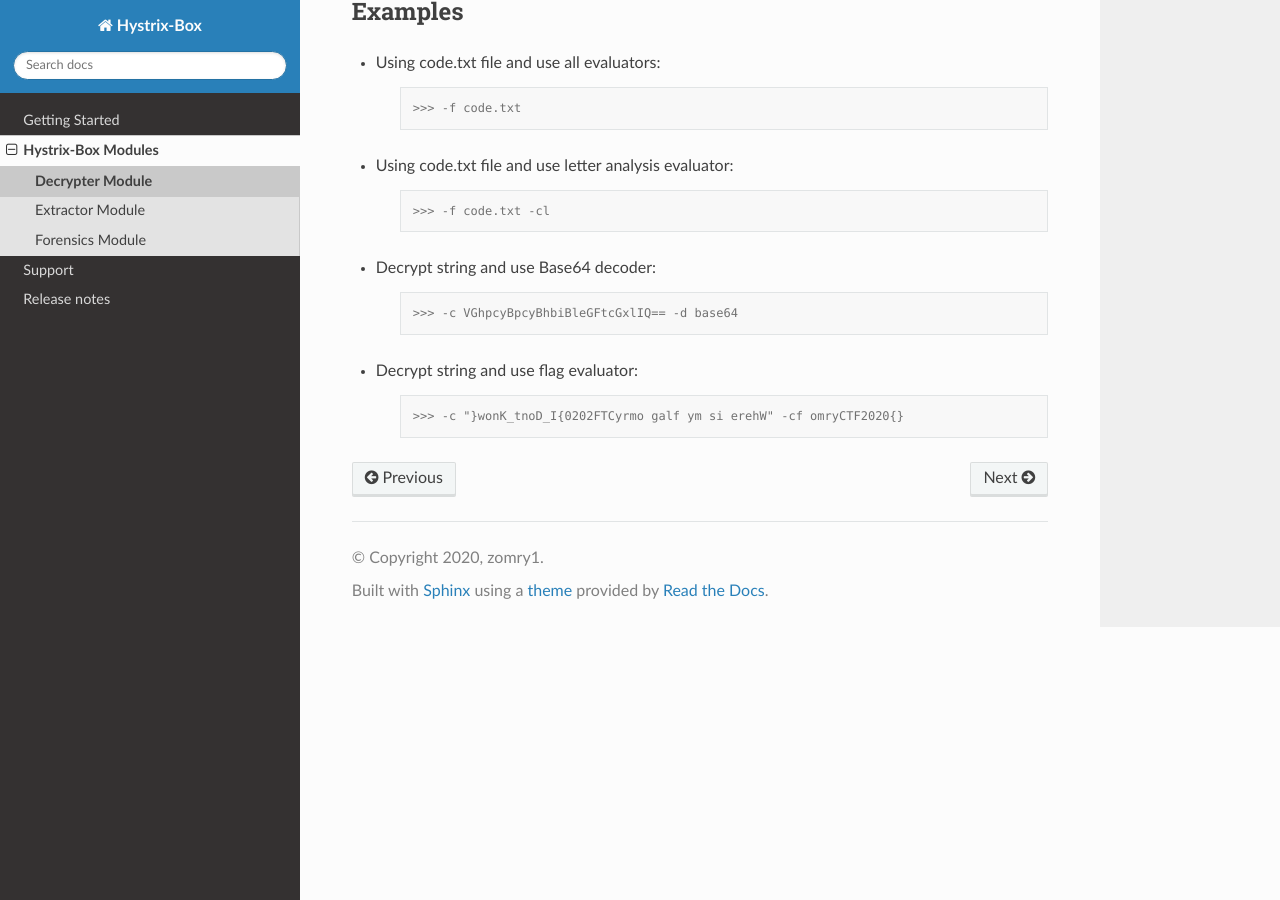
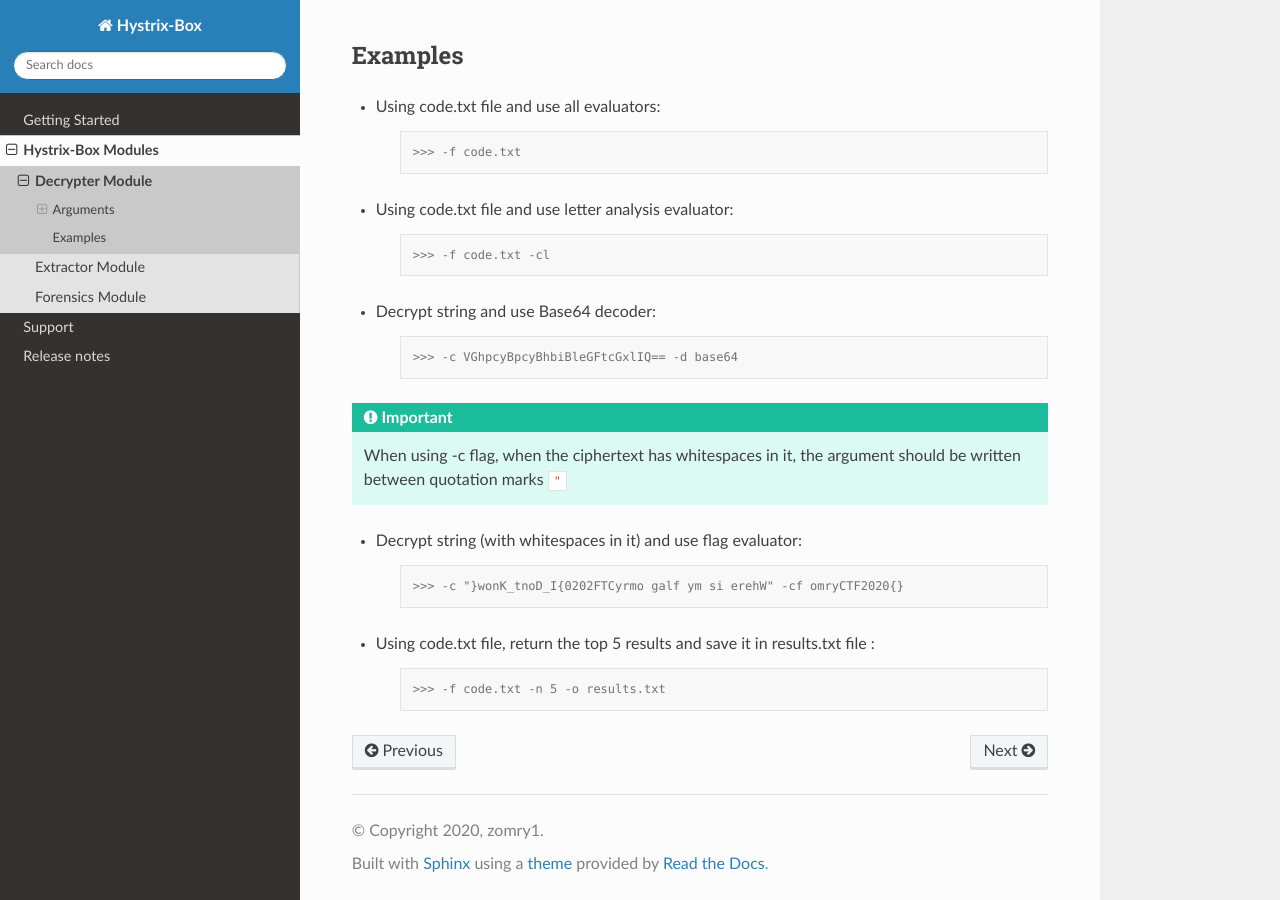
Before and after one commit to zomry1/Hystrix-Box, a Sphinx documentation site: the page built from docs/modules/decrypter/index.rst, in a window 1280 px wide and 900 px high, scrolled down 1985 px. Built offline with Sphinx 7.4.7 and the Read the Docs theme 2.0.0, drawn with Linux system fonts in a browser that asks for light colours.

Commit message:
Update docs

```diff
--- a/docs/index.rst
+++ b/docs/index.rst
@@ -4,7 +4,7 @@
 First steps
 -----------------
 .. toctree::
-   :maxdepth: 2
+   :maxdepth: 4
 
 * **First steps**
 
@@ -21,8 +21,7 @@
 ==================
 
 .. toctree::
-   :maxdepth: 2
-   :titlesonly:
+   :maxdepth: 4
 
    getting_started/index
    modules/index
--- a/docs/modules/decrypter/index.rst
+++ b/docs/modules/decrypter/index.rst
@@ -8,6 +8,9 @@
 
     ``[-h] (-c CIPHERTEXT | -f FILENAME) [--version] [-s DECODER] [-cl] [-cw] [-cf FORMAT]``
     ``[-n NUMBER] [-v] [-o FILENAME]``
+
+Arguments
+---------
 
 Positional Arguments
 ~~~~~~~~~~~~~~~~~~~~
@@ -84,7 +87,7 @@
 
 
 Examples
-~~~~~~~~
+--------
 
 - Using code.txt file and use all evaluators:
 
@@ -105,8 +108,19 @@
 
         >>> -c VGhpcyBpcyBhbiBleGFtcGxlIQ== -d base64
 
-- Decrypt string and use flag evaluator:
+.. important::
+
+    When using -c flag, when the ciphertext has whitespaces in it, the argument should be written between quotation marks ``"``
+
+- Decrypt string (with whitespaces in it) and use flag evaluator:
 
     .. code-block:: console
 
         >>> -c "}wonK_tnoD_I{0202FTCyrmo galf ym si erehW" -cf omryCTF2020{}
+
+
+- Using code.txt file, return the top 5 results and save it in results.txt file :
+
+    .. code-block:: console
+
+        >>> -f code.txt -n 5 -o results.txt
```
Also changed, not shown: 9 other files.
